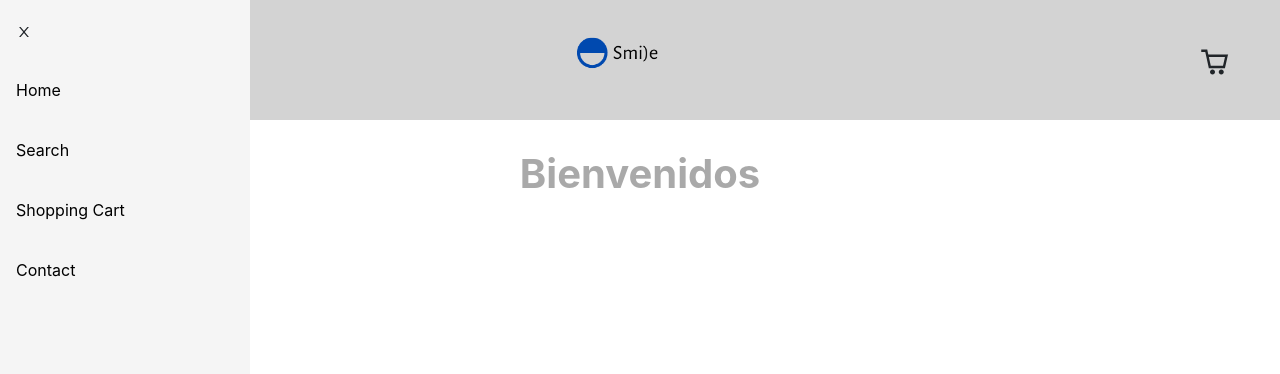
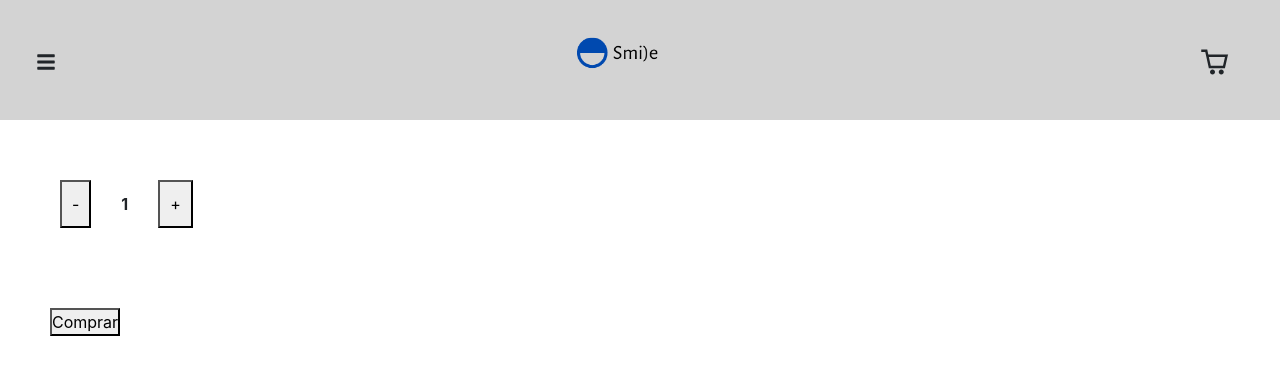
Before and after one commit to CaroLlanos1984/Proyecto-React, a React (Create React App) app in the folder proyecto-react/: page / in a window 1280 px wide. Shown: the top 374 px of the page. Built offline with nearby package versions, Linux system fonts and the light colour scheme.

Commit message:
contador

```diff
--- /dev/null
+++ b/proyecto-react/src/components/ItemCount/index.jsx
@@ -0,0 +1,20 @@
+import './styles.css';
+
+const ItemCount = ({stock, onAdd, contador, onSubstract}) =>{
+    return(
+        <>
+
+        <div className='contador'>
+            <button onClick= {onSubstract} className='substract'>-</button>
+            <b className='contador2'>{contador}</b>
+            <button onClick= {() => {onAdd(stock)}} className='add'>+</button>
+        </div>
+
+        <div className='comprar'>
+            <button>Comprar</button>
+        </div>
+        </>
+    );
+};
+
+export default ItemCount;
--- /dev/null
+++ b/proyecto-react/src/components/ItemCount/styles.css
@@ -0,0 +1,16 @@
+.contador{
+    margin: 30px;
+    padding: 20px;
+    display: flex;
+    align-items: center;
+    text-align: center;
+    justify-items: center;
+}
+
+.substract, .add, .contador2{
+    padding: 10px;
+    margin: 10px;
+}
+.comprar{
+    margin: 50px;
+}
--- a/proyecto-react/src/components/navbar/style.css
+++ b/proyecto-react/src/components/navbar/style.css
@@ -41,7 +41,7 @@
     flex-direction: column;
     position: fixed;
     top: 0;
-    /*left: -100%;*/
+    left: -100%;
     transition: 850ms;
 }
 
--- a/proyecto-react/src/containers/ItemListContainer/ItemListContainer.jsx
+++ b/proyecto-react/src/containers/ItemListContainer/ItemListContainer.jsx
@@ -1,10 +1,45 @@
+import React, {useState} from 'react';
+import ItemCount from '../../components/ItemCount';
 import './styles.css';
 
-const ItemListContainer = ({greeting}) => {
+{/*const ItemListContainer = ({greeting}) => {
     return(
 
         <h1 className= "greeting">{greeting}</h1>
     )
+}*/}
+
+const ItemListContainer = (props) => {
+
+    /*hook*/
+    const [contador, setContador]= useState (1)
+
+    const onAdd = (stock) => {
+
+        if (contador < stock) {
+            setContador( contador + 1);
+        }else{
+            alert ("Nos quedamos sin stock =(")
+            console.log ("no hay stock")
+        }
+    }
+
+    const onSubstract = () => {
+        if (contador > 1) {
+            setContador(contador - 1);
+        }else{
+            alert('No podes comprar menos de 1 item =)')
+        }
+    }
+
+    return (
+        <>
+            <ItemCount stock= {12} contador={contador} onSubstract={onSubstract} onAdd={onAdd}/>
+
+        </>
+    )
 }
 
+
+
 export default ItemListContainer;
```
Also changed, not shown: 1 other file (tests, documents, lock files or other folders).
